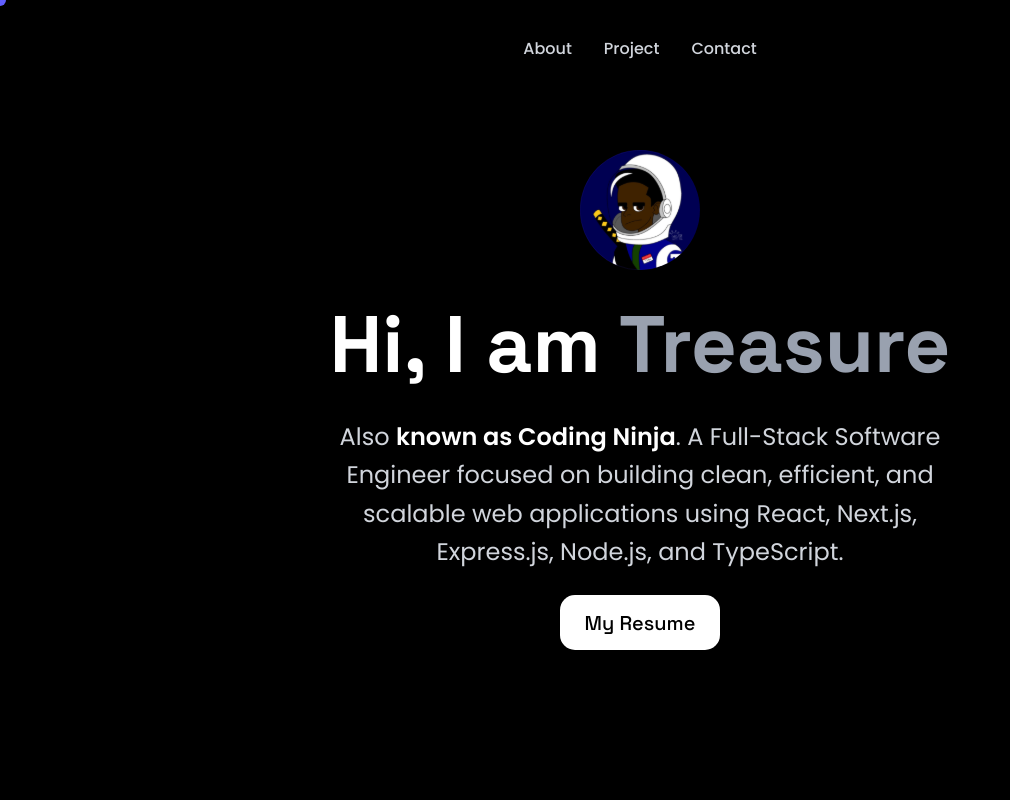
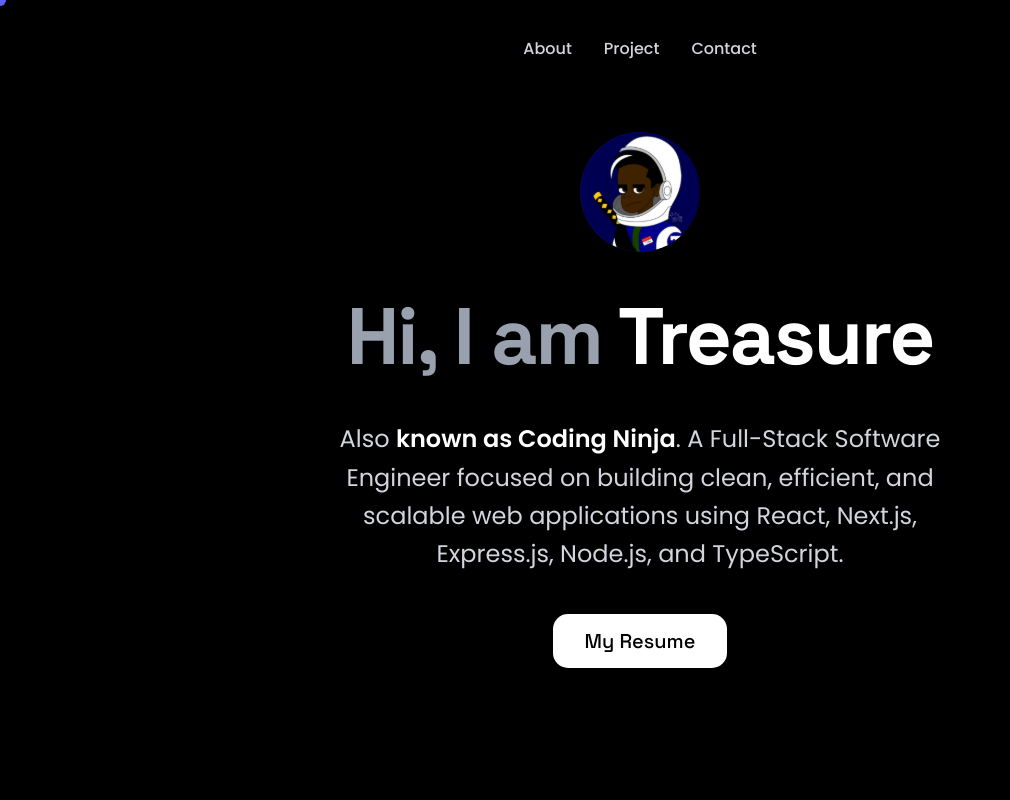
Before and after one commit to oluwatobicode/oluwatobi-portfoilo, a React (Vite) app: page / in a window 1280 px wide. Shown: the top 800 px of the page, without its empty margins (0-1010 px from the left). Built offline with nearby package versions, Linux system fonts and the light colour scheme.

Commit message:
style(hero): optimize hero section spacing and typography

```diff
--- a/src/components/Hero.tsx
+++ b/src/components/Hero.tsx
@@ -2,9 +2,9 @@
 
 const Hero = () => {
   return (
-    <section className="min-h-screen flex items-center justify-center px-5">
+    <section className="min-h-screen flex items-center justify-center px-5 md:px-10">
       <div className="max-w-4xl mx-auto">
-        <div className="flex flex-col text-center items-center justify-center space-y-6">
+        <div className="flex flex-col text-center items-center justify-center gap-8 lg:gap-10">
           <motion.img
             initial={{ opacity: 0, y: -30 }}
             animate={{ opacity: 1, y: 0 }}
@@ -18,9 +18,9 @@
             initial={{ opacity: 0, y: -30 }}
             animate={{ opacity: 1, y: 0 }}
             transition={{ duration: 0.8, ease: "easeOut" }}
-            className="font-family-headings font-bold text-white text-[40px] md:text-[60px] lg:text-[80px] leading-tight"
+            className="font-family-headings font-bold text-gray-400 text-[40px] md:text-[60px] lg:text-[80px] leading-[1.1] tracking-tight"
           >
-            Hi, I am <span className="text-gray-400">Treasure</span>
+            Hi, I am <span className="text-white">Treasure</span>
           </motion.h1>
 
           <motion.p
@@ -47,7 +47,7 @@
             transition={{ duration: 0.5, delay: 0.4, ease: "easeOut" }}
             whileHover={{ scale: 1.05, backgroundColor: "#f3f4f6" }}
             whileTap={{ scale: 0.95 }}
-            className="inline-flex items-center justify-center w-[160px] h-[55px] bg-white text-black font-family-headings font-medium text-[18px] lg:text-[20px] rounded-[15px] cursor-pointer shadow-lg hover:shadow-xl transition-shadow"
+            className="inline-flex items-center justify-center px-8 py-3 min-w-[160px] bg-white text-black font-family-headings font-medium text-[18px] lg:text-[20px] rounded-[15px] cursor-pointer shadow-lg hover:shadow-xl transition-shadow"
           >
             My Resume
           </motion.a>
```
